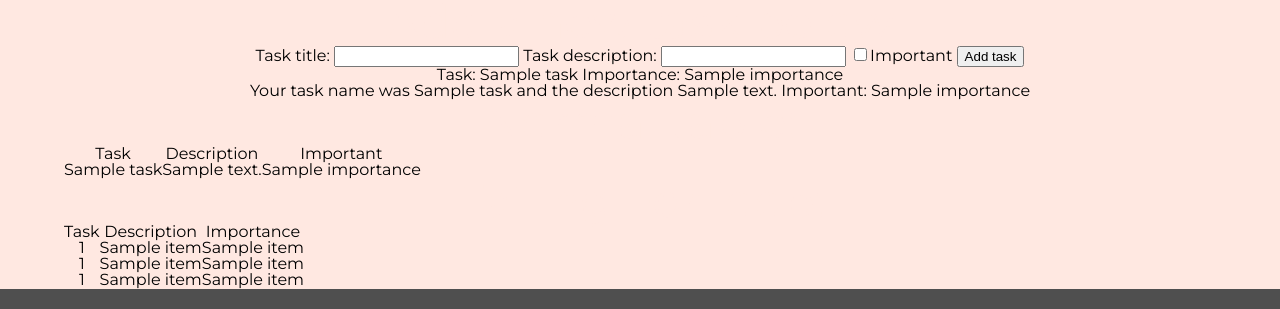
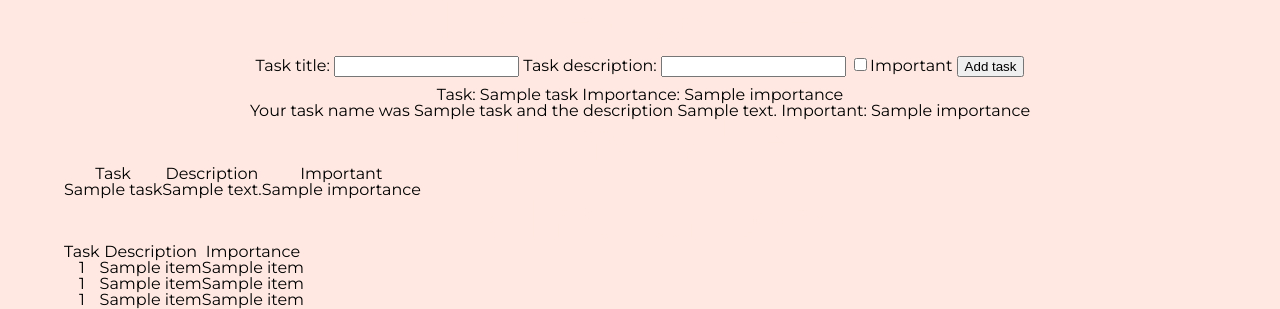
Before and after one commit to HienH/task_management_app, a Flask app: template templates/index.html in a window 1280 px wide. Shown: the part 601-910 px from the top of the page. Run offline with Flask 2, Linux system fonts and the light colour scheme; the template is opened without the code that fills it: most values are stand-ins (such as "Sample title", 1, 10 or a date in 2020); some libraries are stand-ins or nearby versions.

Commit message:
index page changes

```diff
--- a/static/css/stylesheet.css
+++ b/static/css/stylesheet.css
@@ -74,16 +74,22 @@ header {
 h1 {
   padding-top: 250px;
   width: 100%;
-  font-size: 5em;
+  font-size: 4em;
   color:#FFE8E1;
 }
 
 h2 {
   color: #FFE8E1;
   font-size: 2.9em;
+	font-weight: bold;
 }
 
 h3 {
   padding-top: 50px;
   color: #FFE8E1;
+	font-size: 1.5em;
 }
+
+form {
+	padding: 10px 0px;
+}
--- a/templates/index.html
+++ b/templates/index.html
@@ -32,8 +32,6 @@ Bootstrap core CSS -->
     <div class="newtask">
 
       <h2>Add a new task below</h2>
-
-
 
       <form method="post" action="/taskadded">
         Task title:
```
